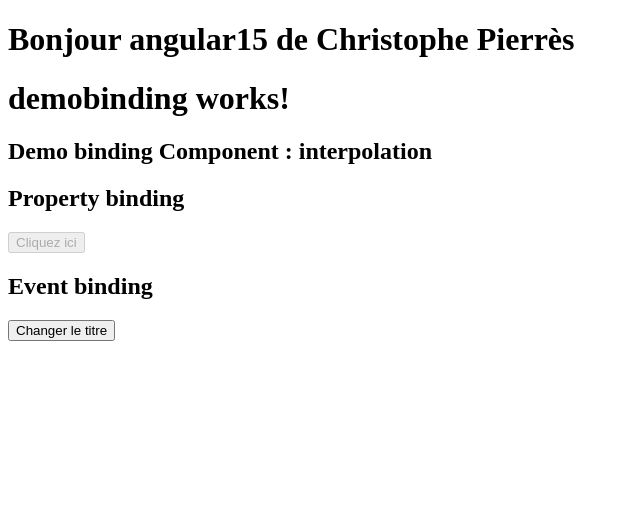
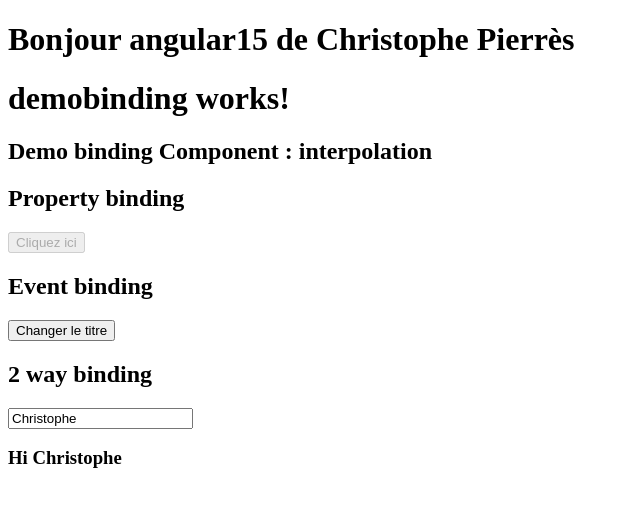
Before and after one commit to cpierres/udemySpring3Angular, an Angular app: page / in a window 1280 px wide. Shown: the top 506 px of the page, without its empty margins (0-640 px from the left). Built offline with nearby package versions, Linux system fonts and the light colour scheme.

Commit message:
Demo binding Component : 2 way binding

```diff
--- a/src/app/app.module.ts
+++ b/src/app/app.module.ts
@@ -3,6 +3,8 @@
 
 import { AppComponent } from './app.component';
 import { DemobindingComponent } from './demobinding/demobinding.component';
+
+import {FormsModule} from "@angular/forms";//pour 2 way binding
 
 @NgModule({
   declarations: [
@@ -10,7 +12,8 @@
     DemobindingComponent
   ],
   imports: [
-    BrowserModule
+    BrowserModule,
+    FormsModule
   ],
   providers: [],
   bootstrap: [AppComponent]
--- a/src/app/demobinding/demobinding.component.html
+++ b/src/app/demobinding/demobinding.component.html
@@ -6,3 +6,7 @@
 
 <h2>Event binding</h2>
 <button (click)="changerTitre()">Changer le titre</button>
+
+<h2>2 way binding</h2>
+<input type="text" [(ngModel)]="firstName">
+<h3>Hi {{firstName}}</h3>
--- a/src/app/demobinding/demobinding.component.ts
+++ b/src/app/demobinding/demobinding.component.ts
@@ -9,6 +9,7 @@
   titre: string = "demobinding works!";
   demoInterpolation: string = "Demo binding Component : interpolation";
   disableButton: boolean = true;
+  firstName: string = "Christophe";
 
   changerTitre() {
     this.titre = "Nouveau titre";
```
